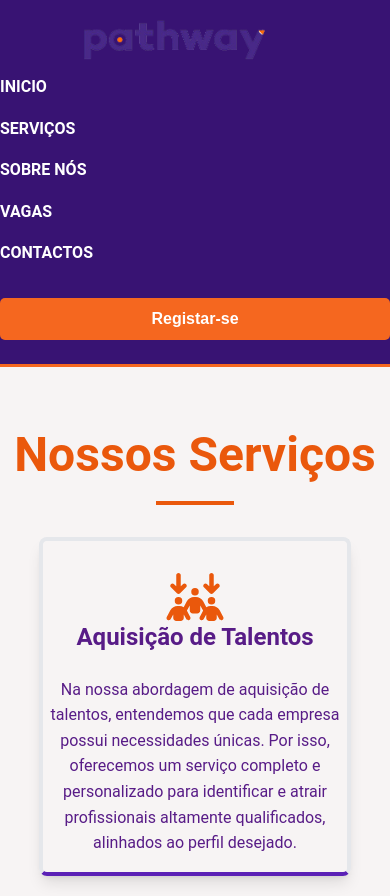
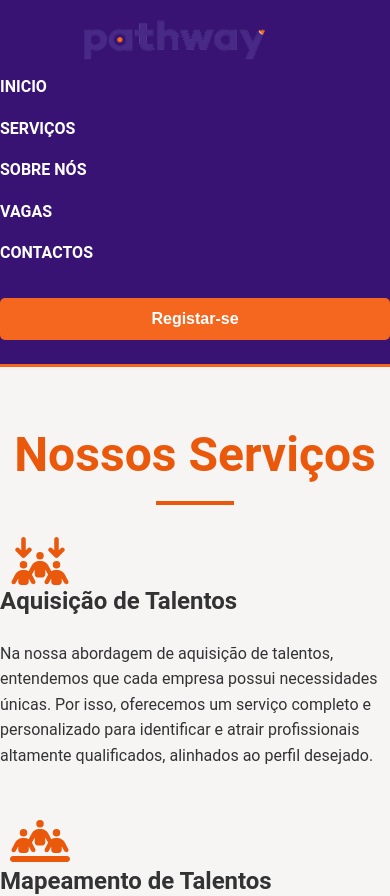
Before and after one commit to SauteEdy/pathway_backup, a React (Create React App) app: page /servicos in a window 390 px wide. Shown: the top 896 px of the page. Built offline with nearby package versions, Linux system fonts and the light colour scheme; the HTML template or start-up script is replaced by a standard one.

Commit message:
Finalizados e Responsivos

```diff
--- a/src/components/layout/servicosComponents/Card.jsx
+++ b/src/components/layout/servicosComponents/Card.jsx
@@ -1,9 +1,9 @@
-export default function Card({ icon: Icon, text, iconStyle, titulo }) {
+export default function Card({ icon: Icon, text, iconStyle, titulo, className }) {
     return (
-        <div className="w-[80%] md:w-[90%]  lg:w-[28%] m-auto rounded-lg border-4 border-b-violet-800 flex flex-col justify-center items-center shadow-lg text-center mt-8 text-purple-900 hover:scale-105 hover:cursor-pointer transition-transform transform">
-            {Icon && <Icon className="text-orange-600" style={iconStyle} />}
-            <h4 className="lg:pt-4 pb-2  text-2xl font-semibold font-custom">{titulo}</h4>
-            <p className="lg:pl-6 lg:pr-6 pt-4 pb-4 md:pl-2 md:pr-2 hover:text-orange-600">{text}</p>
-        </div>
+      <div className={className}>
+        {Icon && <Icon className="text-orange-600" style={iconStyle} />}
+        <h4 className="text-2xl font-semibold font-custom lg:pt-4 pb-2">{titulo}</h4>
+        <p className="pt-4 pb-4 md:pl-2 md:pr-2 lg:pl-6 lg:pr-6 hover:text-orange-600">{text}</p>
+      </div>
     );
-}
+  }
```
